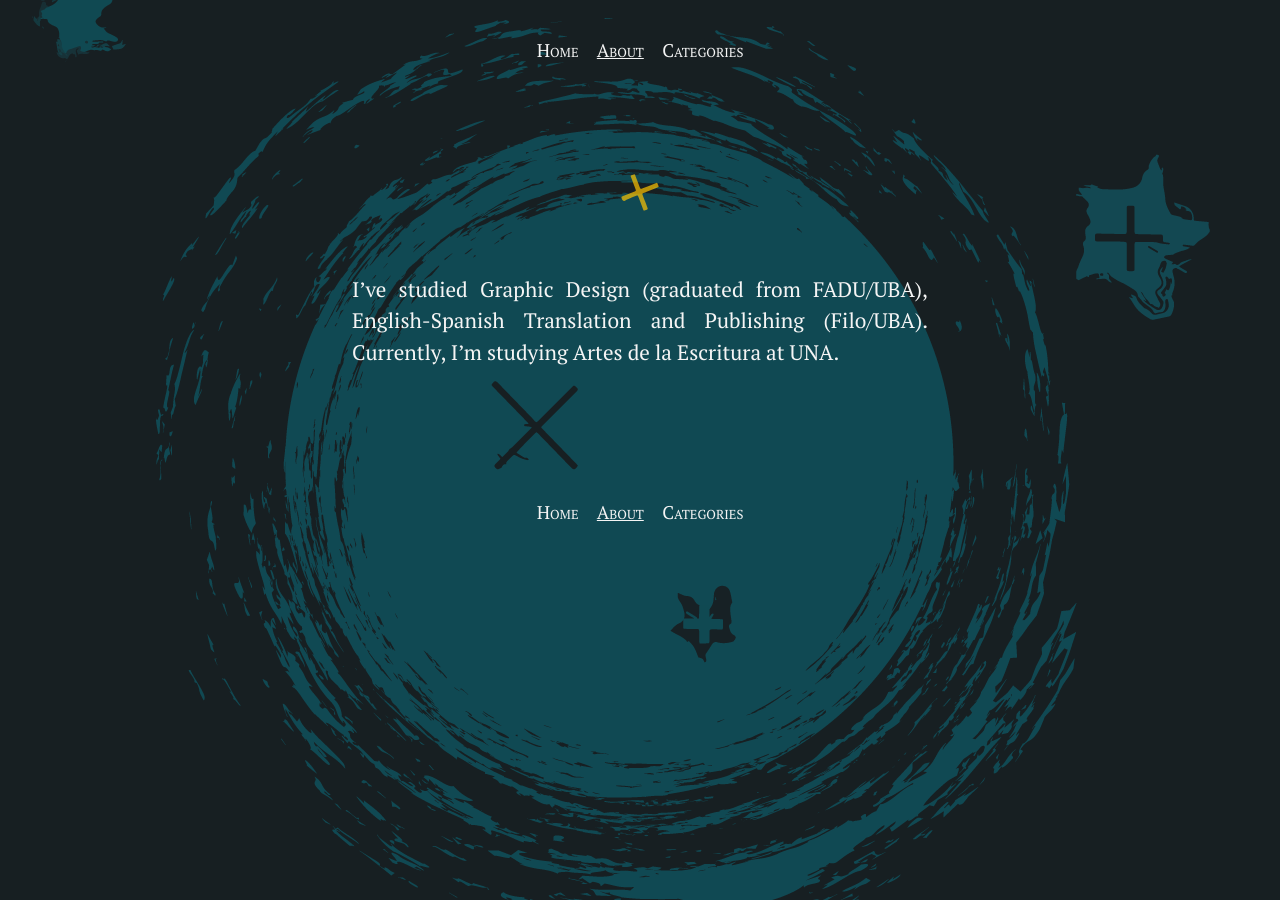
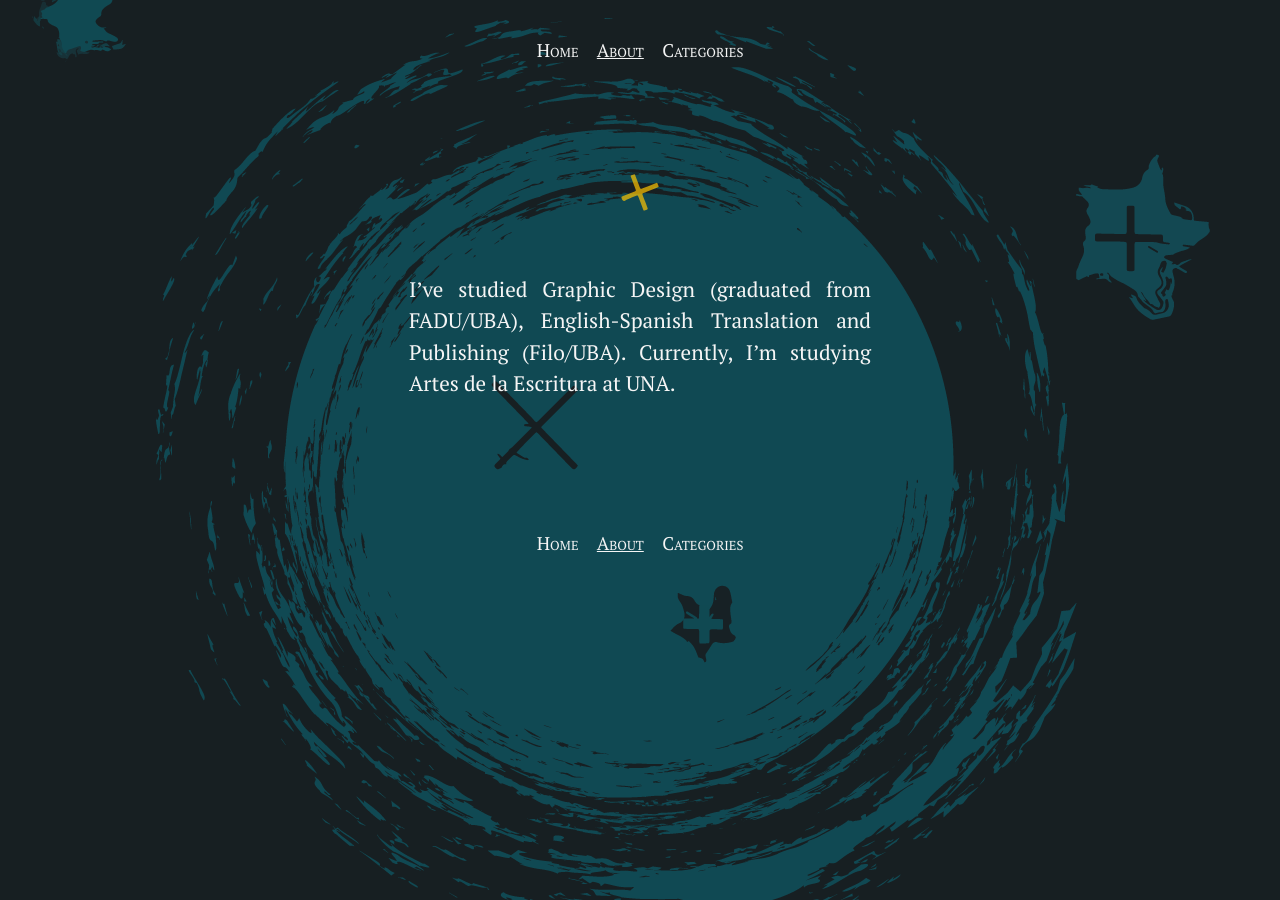
Before and after one commit to silvialohrmann/editorial, a Jekyll site: the page built from about.md, in a window 1280 px wide. Built offline with Jekyll 4.4.1, drawn with Linux system fonts in a browser that asks for light colours.

Commit message:
Update _article.scss

```diff
--- a/_sass/_article.scss
+++ b/_sass/_article.scss
@@ -86,4 +86,5 @@
   margin: 2em auto;
   padding: 2em 0;
   box-shadow: none;
+  max-width: 24em;
 }
```
